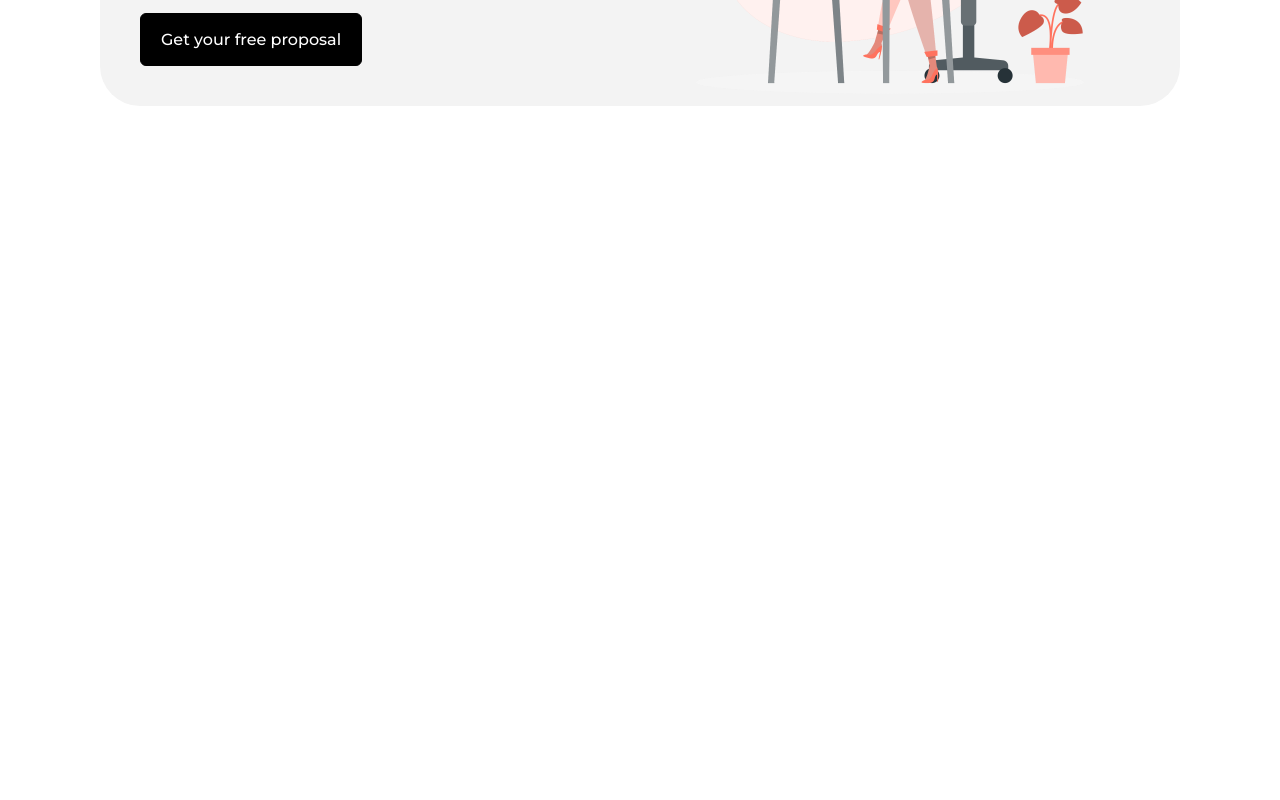
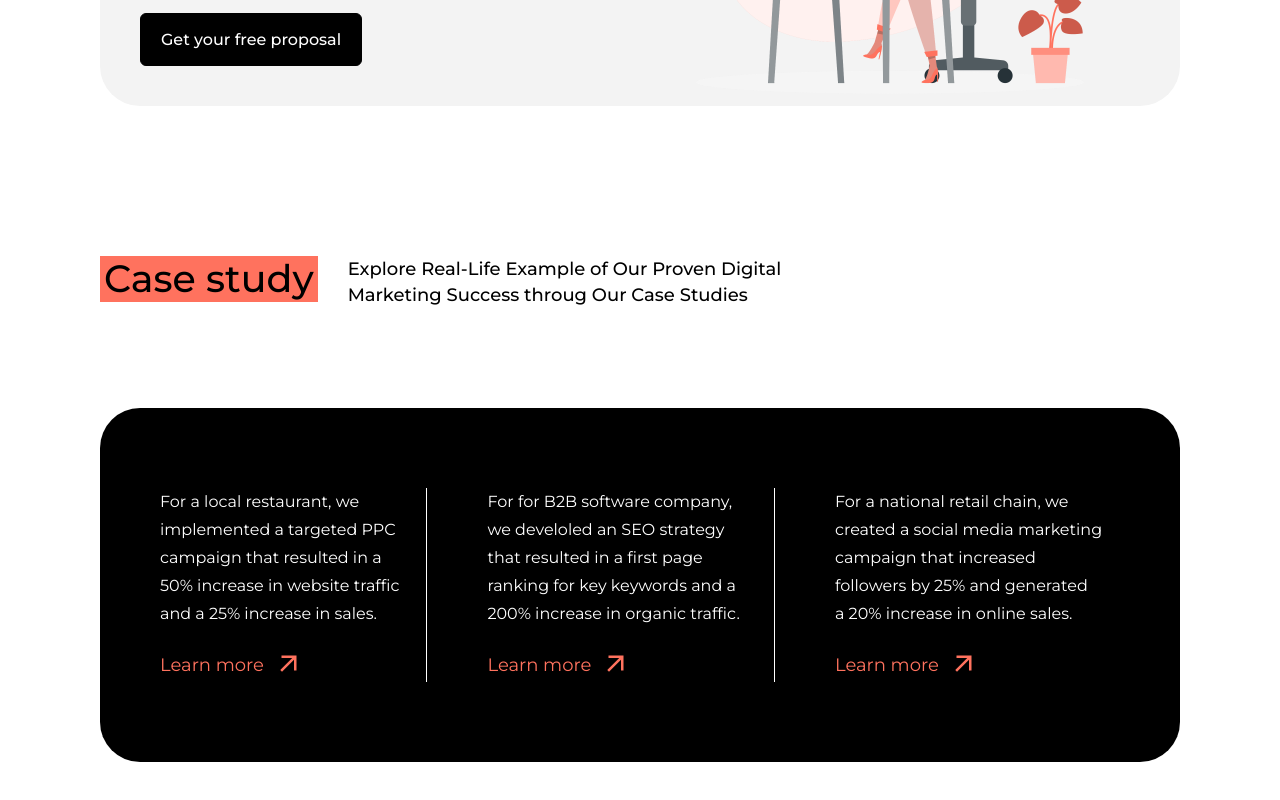
Before and after one commit to kharljhon14/duskwind, a React (Vite) app: page / in a window 1280 px wide. Shown: the part 2313-3113 px from the top of the page. Before the commit the page ends 2569 px from the top, so only its background shows below. Built offline with nearby package versions, Linux system fonts and the light colour scheme; a web font is replaced by a local one.

Commit message:
[Feat] Case study features

```diff
--- a/src/App.tsx
+++ b/src/App.tsx
@@ -1,4 +1,5 @@
 import Header from './components/header/Header';
+import CaseStudy from './features/case-study/CaseStudy';
 import Contact from './features/contact/Contact';
 import Hero from './features/hero/Hero';
 import Services from './features/services/Services';
@@ -12,6 +13,7 @@ export default function App() {
       <Sponsors />
       <Services />
       <Contact />
+      <CaseStudy />
     </div>
   );
 }
--- a/src/components/header/header.css
+++ b/src/components/header/header.css
@@ -18,6 +18,7 @@
             font-weight: 600;
             display: flex;
             align-items: center;
+
 
             & :first-child {
                 font-size: 3.6rem;
--- /dev/null
+++ b/src/features/case-study/CaseStudy.tsx
@@ -0,0 +1,54 @@
+import { MdArrowOutward } from 'react-icons/md';
+import './case-study.css';
+
+export default function CaseStudy() {
+  return (
+    <div className="case-study">
+      <div className="case-study__header">
+        <h2>Case study</h2>
+        <p>
+          Explore Real-Life Example of Our Proven Digital Marketing Success throug Our Case Studies
+        </p>
+      </div>
+
+      <div className="case-study__content">
+        <div className="case-study__content__item">
+          <p>
+            For a local restaurant, we implemented a targeted PPC campaign that resulted in a 50%
+            increase in website traffic and a 25% increase in sales.
+          </p>
+          <a href="/">
+            Learn more
+            <div className="case-study__content__icon">
+              <MdArrowOutward />
+            </div>
+          </a>
+        </div>
+        <div className="case-study__content__item">
+          <p>
+            For for B2B software company, we develoled an SEO strategy that resulted in a first page
+            ranking for key keywords and a 200% increase in organic traffic.
+          </p>
+          <a href="/">
+            Learn more
+            <div className="case-study__content__icon">
+              <MdArrowOutward />
+            </div>
+          </a>
+        </div>
+        <div className="case-study__content__item">
+          <p>
+            For a national retail chain, we created a social media marketing campaign that increased
+            followers by 25% and generated a 20% increase in online sales.
+          </p>
+          <a href="/">
+            Learn more
+            <div className="case-study__content__icon">
+              <MdArrowOutward />
+            </div>
+          </a>
+        </div>
+      </div>
+    </div>
+  );
+}
--- /dev/null
+++ b/src/features/case-study/case-study.css
@@ -0,0 +1,75 @@
+.case-study {
+
+
+    & .case-study__header {
+        display: flex;
+        align-items: start;
+        width: 100rem;
+        margin-bottom: 10rem;
+
+        & h2 {
+            font-size: 3.8rem;
+            font-weight: 500;
+            background-color: #ff725e;
+            padding: .4rem;
+            margin-right: 3rem;
+            text-wrap: nowrap;
+        }
+
+        & p {
+            text-wrap: balance;
+            font-size: 1.8rem;
+            line-height: 2.6rem;
+            font-weight: 500;
+        }
+    }
+
+    & .case-study__content {
+        background-color: #000;
+        border-radius: 4rem;
+        padding: 8rem 6rem;
+        color: #fff;
+        display: flex;
+        align-items: center;
+        justify-content: space-between;
+
+
+        & .case-study__content__item {
+            font-size: 1.6rem;
+            line-height: 2.8rem;
+
+
+
+            & a {
+                color: #ff725e;
+                text-decoration: none;
+                font-size: 1.8rem;
+                display: flex;
+                align-items: center;
+
+                & .case-study__content__icon {
+                    font-size: 3rem;
+                    margin-left: 1rem;
+                }
+            }
+
+            & p {
+                text-wrap: balance;
+                margin-bottom: 2rem;
+            }
+        }
+
+        &>* {
+            border-right: 1px solid #fff;
+            margin-left: 6rem;
+        }
+
+        & :first-child {
+            margin-left: 0;
+        }
+
+        & :last-child {
+            border-right: none;
+        }
+    }
+}
--- a/src/index.css
+++ b/src/index.css
@@ -135,6 +135,11 @@ html {
   font-family: "Montserrat", sans-serif;
   font-size: 62.5%;
   margin: 0 10rem;
+  overflow-x: hidden;
+}
+
+body {
+  margin-bottom: 8rem;
 }
 
 button {
```
